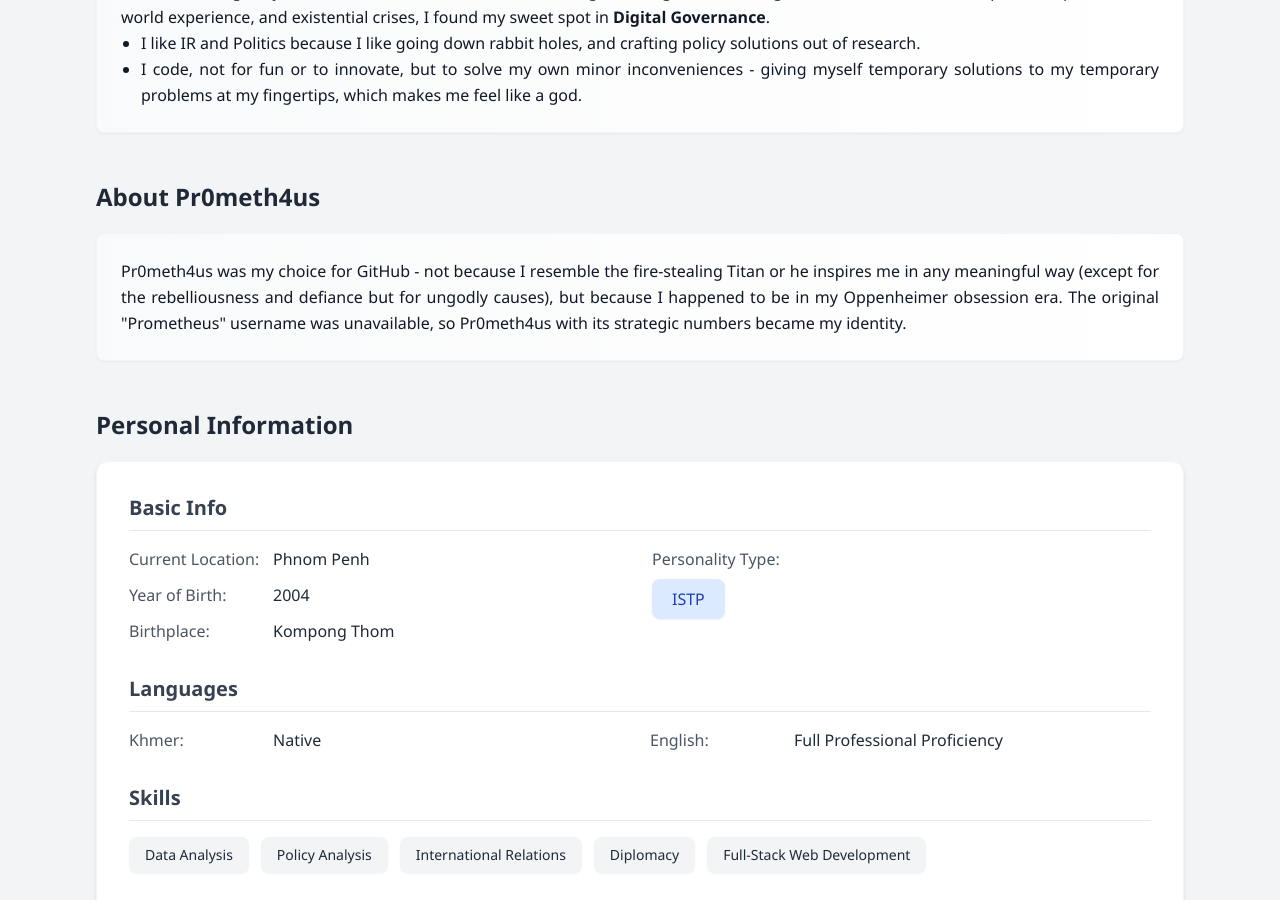
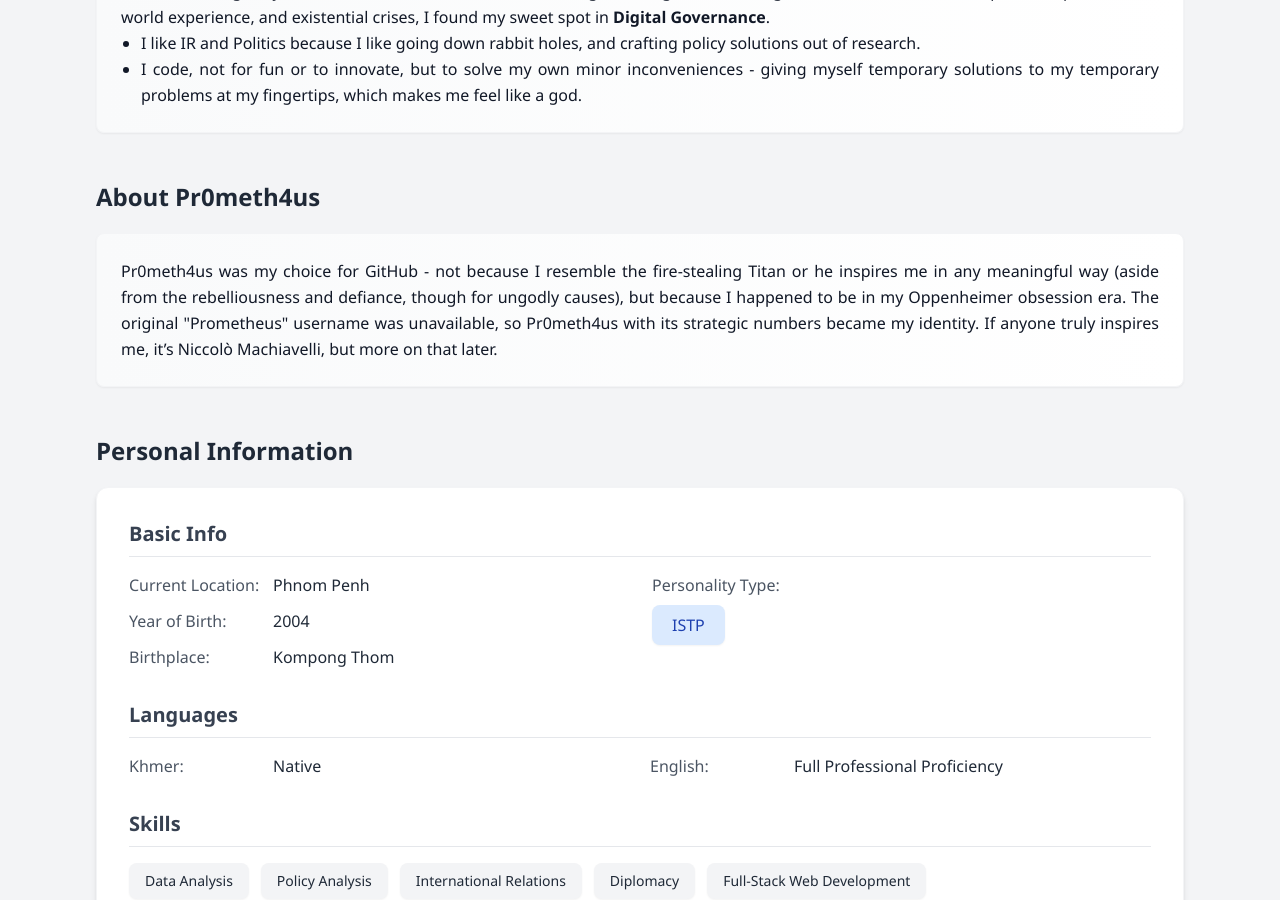
Before and after one commit to pr0meth4us/pr0meth4us, a Jekyll site: the page built from about/index.md, in a window 1280 px wide and 900 px high, scrolled down 492 px. Built offline with Jekyll 4.4.1, drawn with Linux system fonts in a browser that asks for light colours.

Commit message:
change bio a bit

```diff
--- a/_data/about.yml
+++ b/_data/about.yml
@@ -1,8 +1,8 @@
 prometheus: >
   Pr0meth4us was my choice for GitHub - not because I resemble the fire-stealing Titan or he inspires me in any meaningful way
-  (except for the rebelliousness and defiance but for ungodly causes), but because I happened to be in my
+  (aside from the rebelliousness and defiance, though for ungodly causes), but because I happened to be in my
   Oppenheimer obsession era. The original "Prometheus" username was unavailable, so Pr0meth4us with its
-  strategic numbers became my identity.
+  strategic numbers became my identity. If anyone truly inspires me, it’s Niccolò Machiavelli, but more on that later.
 
 skills:
   - Data Analysis
```
